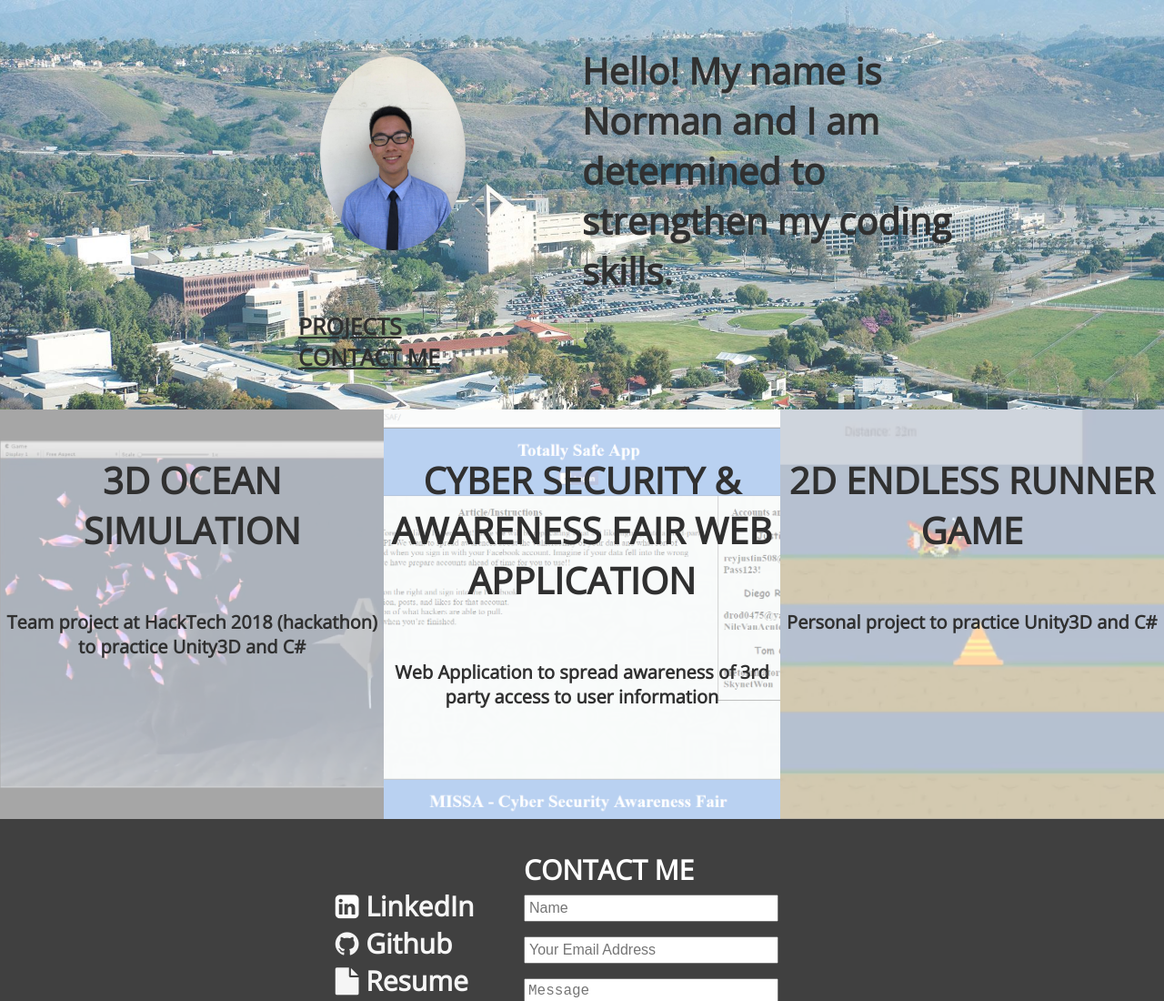
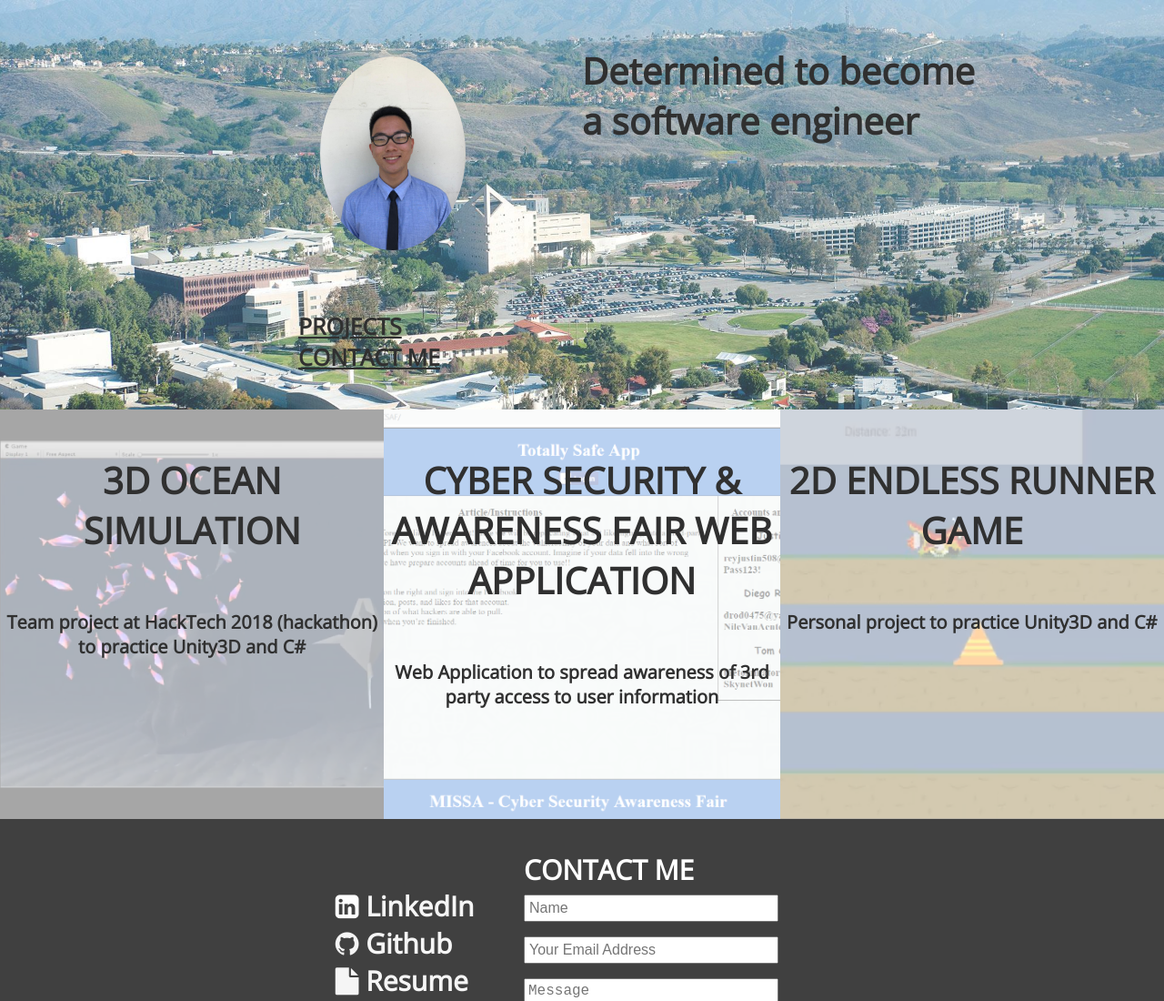
Before and after one commit to ntmach/ntmach.github.io, a plain HTML site: page index.html in a window 1280 px wide. Shown: the top 1100 px of the page at 91% size. Drawn offline with nearby package versions, Linux system fonts and the light colour scheme.

Commit message:
Update about me text

```diff
--- a/index.html
+++ b/index.html
@@ -28,16 +28,16 @@
 					<section class='nav-container'>
 						<!-- navigation bar -->
 						<nav class='navigation'>
-								<ul class='nav-bar'>
-									<li class='nav-content'><a href='#projects'>Projects</a></li>
-									<li class='nav-content'><a href='#contact-me'>Contact Me</a></li>
-								</ul>
+						    <ul class='nav-bar'>
+							<li class='nav-content'><a href='#projects'>Projects</a></li>
+							<li class='nav-content'><a href='#contact-me'>Contact Me</a></li>
+						    </ul>
 						</nav>
 					</section>
 				</section>
 			</section>
 			<section class='section-one-right'>
-				<p class='about-me-info-main'>Hello! My name is Norman and I am determined to strengthen my coding skills.</p>
+				<p class='about-me-info-main'>Determined to become a software engineer</p>
 			</section>
 		</section>
 	</section>
```
